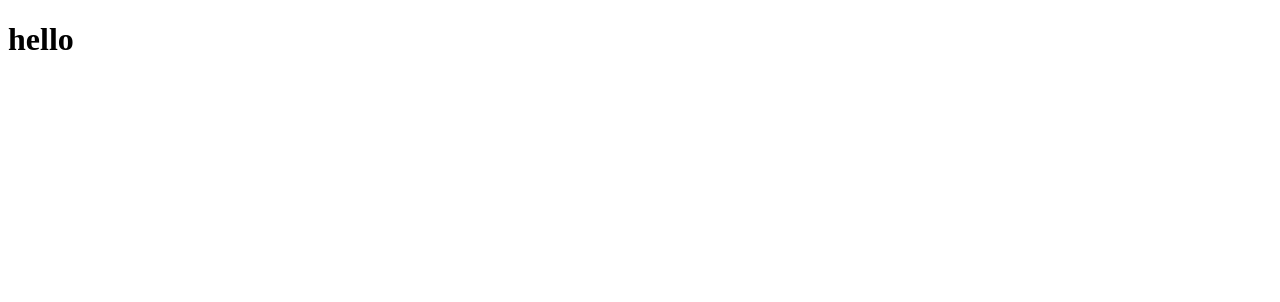
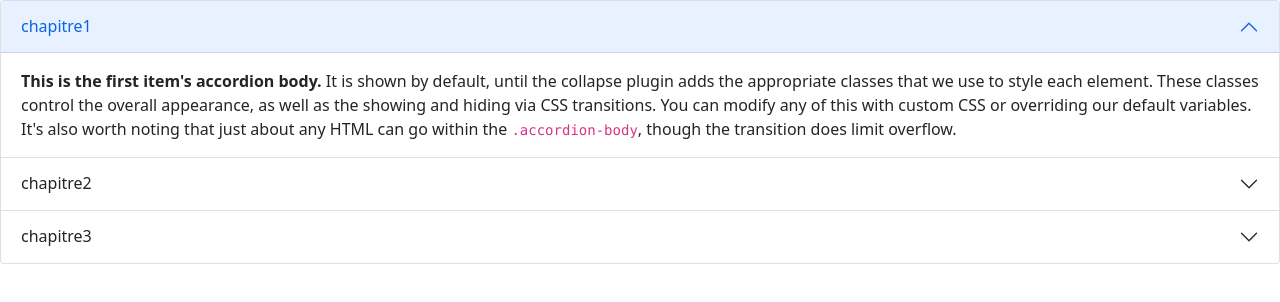
Before and after one commit to S-brahim/brahim.github.com, a plain HTML site: page index.html in a window 1280 px wide. Drawn offline with nearby package versions, Linux system fonts and the light colour scheme.

Commit message:
Update index.html

```diff
--- a/index.html
+++ b/index.html
@@ -1,16 +1,66 @@
 <!DOCTYPE html>
 <html>
-<head>
+    <head>
+      <meta name="viewport" content="width=device-width, initial-scale=1">
+        <meta charset="utf-8">
+        <link href="https://cdn.jsdelivr.net/npm/bootstrap@5.1.1/dist/css/bootstrap.min.css" rel="stylesheet" integrity="sha384-F3w7mX95PdgyTmZZMECAngseQB83DfGTowi0iMjiWaeVhAn4FJkqJByhZMI3AhiU" crossorigin="anonymous">
 
-    <meta charset="utf-8" />
-    <title>animaux</title>
-</head>
+        <title>hello</title>
+        <link rel="icon" href="./icon.ico"/>
 
-<body>
-<h1>hello</h1>
+
+    </head>
 
 
 
 
-</body>
-</html>
+
+
+
+    <body>
+
+        <div class="accordion" id="accordionExample">
+            <div class="accordion-item">
+              <h2 class="accordion-header" id="headingOne">
+                <button class="accordion-button" type="button" data-bs-toggle="collapse" data-bs-target="#collapseOne" aria-expanded="true" aria-controls="collapseOne">
+                  chapitre1
+                </button>
+              </h2>
+              <div id="collapseOne" class="accordion-collapse collapse show" aria-labelledby="headingOne" data-bs-parent="#accordionExample">
+                <div class="accordion-body">
+                  <strong>This is the first item's accordion body.</strong> It is shown by default, until the collapse plugin adds the appropriate classes that we use to style each element. These classes control the overall appearance, as well as the showing and hiding via CSS transitions. You can modify any of this with custom CSS or overriding our default variables. It's also worth noting that just about any HTML can go within the <code>.accordion-body</code>, though the transition does limit overflow.
+                </div>
+              </div>
+            </div>
+            <div class="accordion-item">
+              <h2 class="accordion-header" id="headingTwo">
+                <button class="accordion-button collapsed" type="button" data-bs-toggle="collapse" data-bs-target="#collapseTwo" aria-expanded="false" aria-controls="collapseTwo">
+                    chapitre2
+                </button>
+              </h2>
+              <div id="collapseTwo" class="accordion-collapse collapse" aria-labelledby="headingTwo" data-bs-parent="#accordionExample">
+                <div class="accordion-body">
+                  <strong>This is the second item's accordion body.</strong> It is hidden by default, until the collapse plugin adds the appropriate classes that we use to style each element. These classes control the overall appearance, as well as the showing and hiding via CSS transitions. You can modify any of this with custom CSS or overriding our default variables. It's also worth noting that just about any HTML can go within the <code>.accordion-body</code>, though the transition does limit overflow.
+                </div>
+              </div>
+            </div>
+            <div class="accordion-item">
+              <h2 class="accordion-header" id="headingThree">
+                <button class="accordion-button collapsed" type="button" data-bs-toggle="collapse" data-bs-target="#collapseThree" aria-expanded="false" aria-controls="collapseThree">
+                    chapitre3
+                </button>
+              </h2>
+              <div id="collapseThree" class="accordion-collapse collapse" aria-labelledby="headingThree" data-bs-parent="#accordionExample">
+                <div class="accordion-body">
+                  <strong>This is the third item's accordion body.</strong> It is hidden by default, until the collapse plugin adds the appropriate classes that we use to style each element. These classes control the overall appearance, as well as the showing and hiding via CSS transitions. You can modify any of this with custom CSS or overriding our default variables. It's also worth noting that just about any HTML can go within the <code>.accordion-body</code>, though the transition does limit overflow.
+                </div>
+              </div>
+            </div>
+          </div>
+
+
+          <script src="https://cdn.jsdelivr.net/npm/@popperjs/core@2.9.3/dist/umd/popper.min.js" integrity="sha384-W8fXfP3gkOKtndU4JGtKDvXbO53Wy8SZCQHczT5FMiiqmQfUpWbYdTil/SxwZgAN" crossorigin="anonymous"></script>
+          <script src="https://cdn.jsdelivr.net/npm/bootstrap@5.1.1/dist/js/bootstrap.min.js" integrity="sha384-skAcpIdS7UcVUC05LJ9Dxay8AXcDYfBJqt1CJ85S/CFujBsIzCIv+l9liuYLaMQ/" crossorigin="anonymous"></script>
+
+
+    </body>
```
